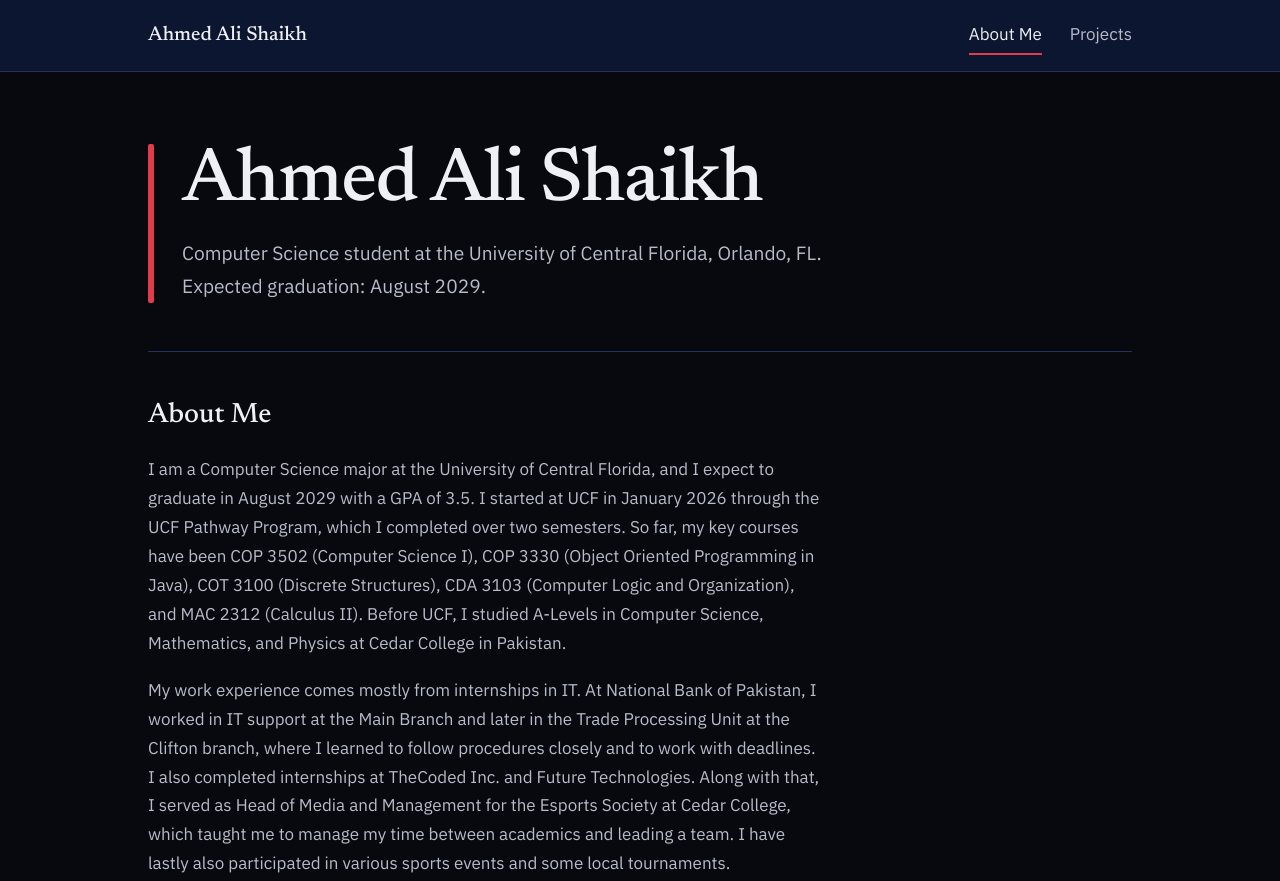
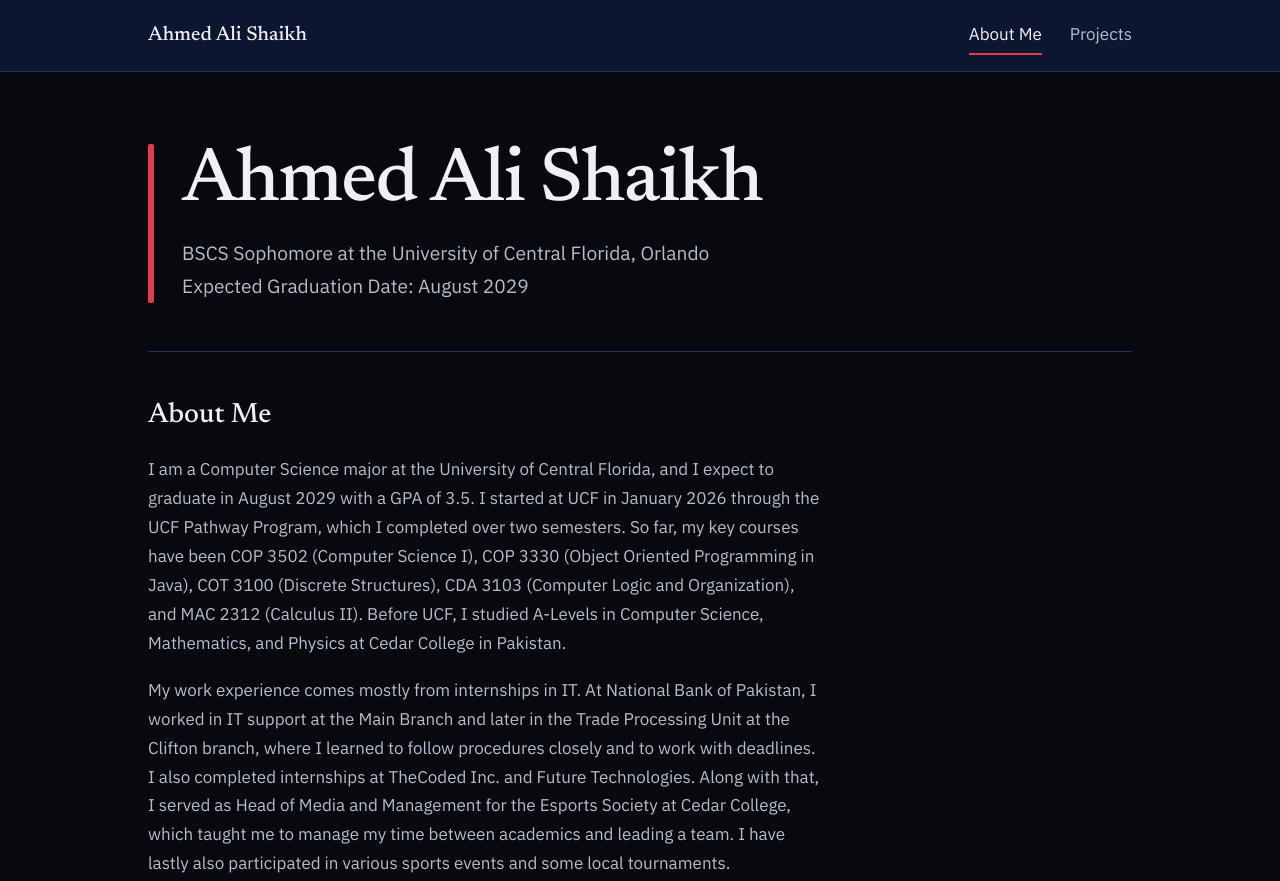
Before and after one commit to AhmedAliSh41kh/portfolio-, a plain HTML site: page index.html in a window 1280 px wide. Shown: the top 881 px of the page. Drawn offline with Linux system fonts and the light colour scheme.

Commit message:
Add files via upload

```diff
--- a/index.html
+++ b/index.html
@@ -24,7 +24,7 @@
     <div class="rule" aria-hidden="true"></div>
     <div>
       <h1>Ahmed Ali Shaikh</h1>
-      <p class="lead">Computer Science student at the University of Central Florida, Orlando, FL. Expected graduation: August 2029.</p>
+      <p class="lead">BSCS Sophomore at the University of Central Florida, Orlando<br>Expected Graduation Date: August 2029</p>
     </div>
   </div>
 
```
